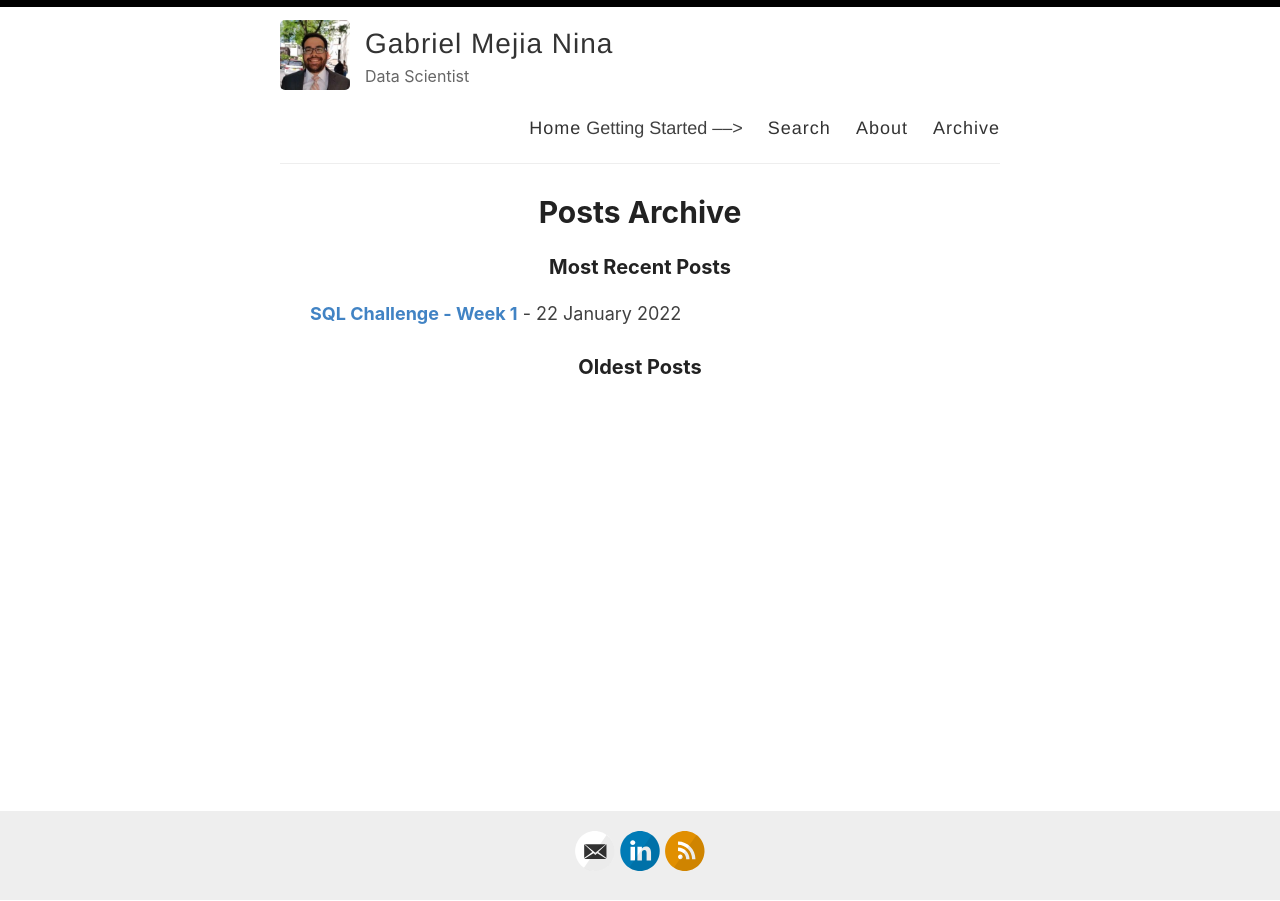
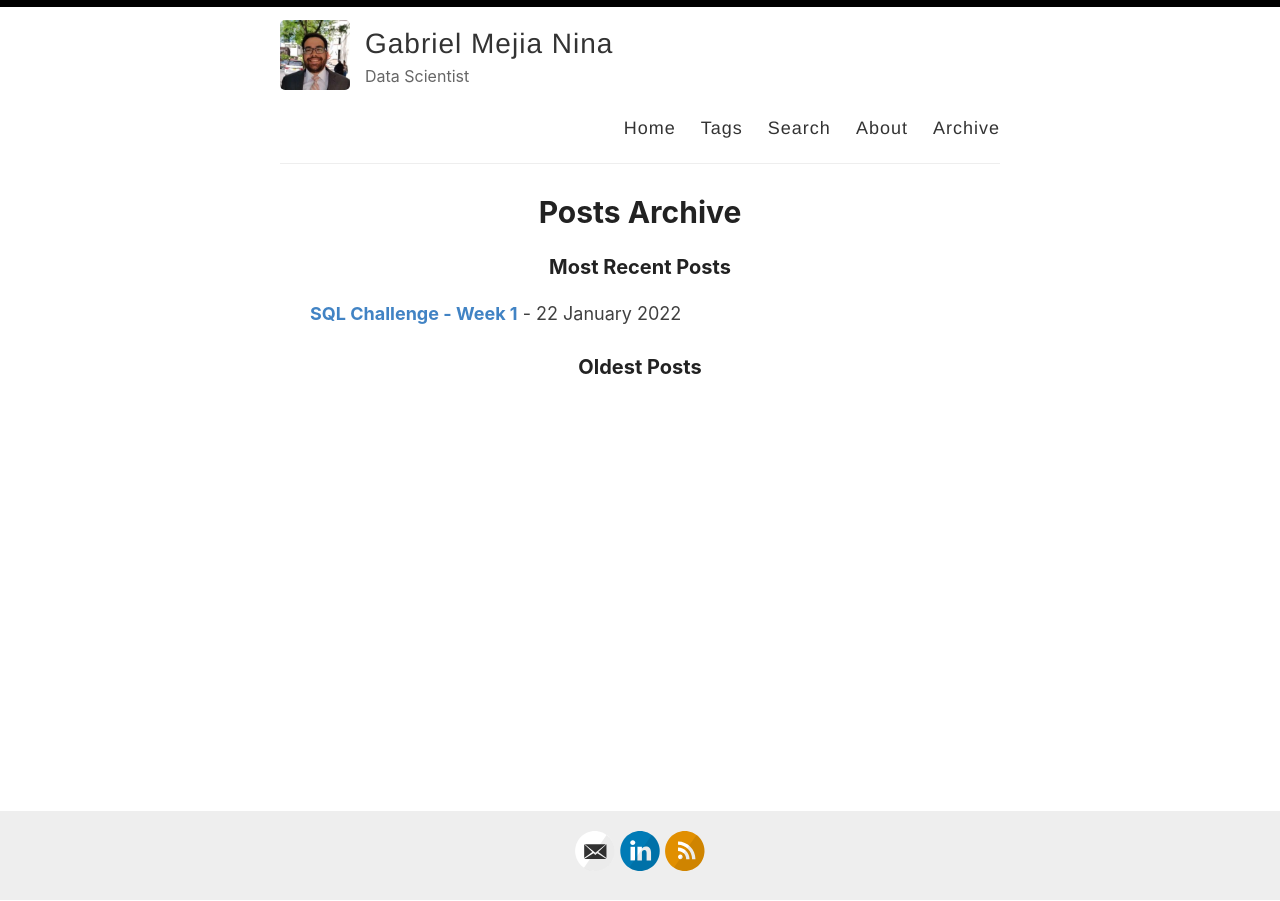
Before and after one commit to gmejianina/gmejianina.github.io, a Jekyll site: the page built from _pages/archive.md, in a window 1280 px wide. Built offline with Jekyll 4.4.1, drawn with Linux system fonts in a browser that asks for light colours.

Commit message:
Update default.html

```diff
--- a/_layouts/default.html
+++ b/_layouts/default.html
@@ -29,7 +29,7 @@
 
             <nav>
               <a href="{{ site.baseurl }}/">Home</a>
-              <! –– <a href="{{ site.baseurl }}/getting-started">Getting Started</a> ––>
+              <a href="{{ site.baseurl }}/categories">Tags</a>
               <a href="{{ site.baseurl }}/search">Search</a>
               <a href="{{ site.baseurl }}/about">About</a>
               <a href="{{ site.baseurl }}/archive">Archive</a>
```
